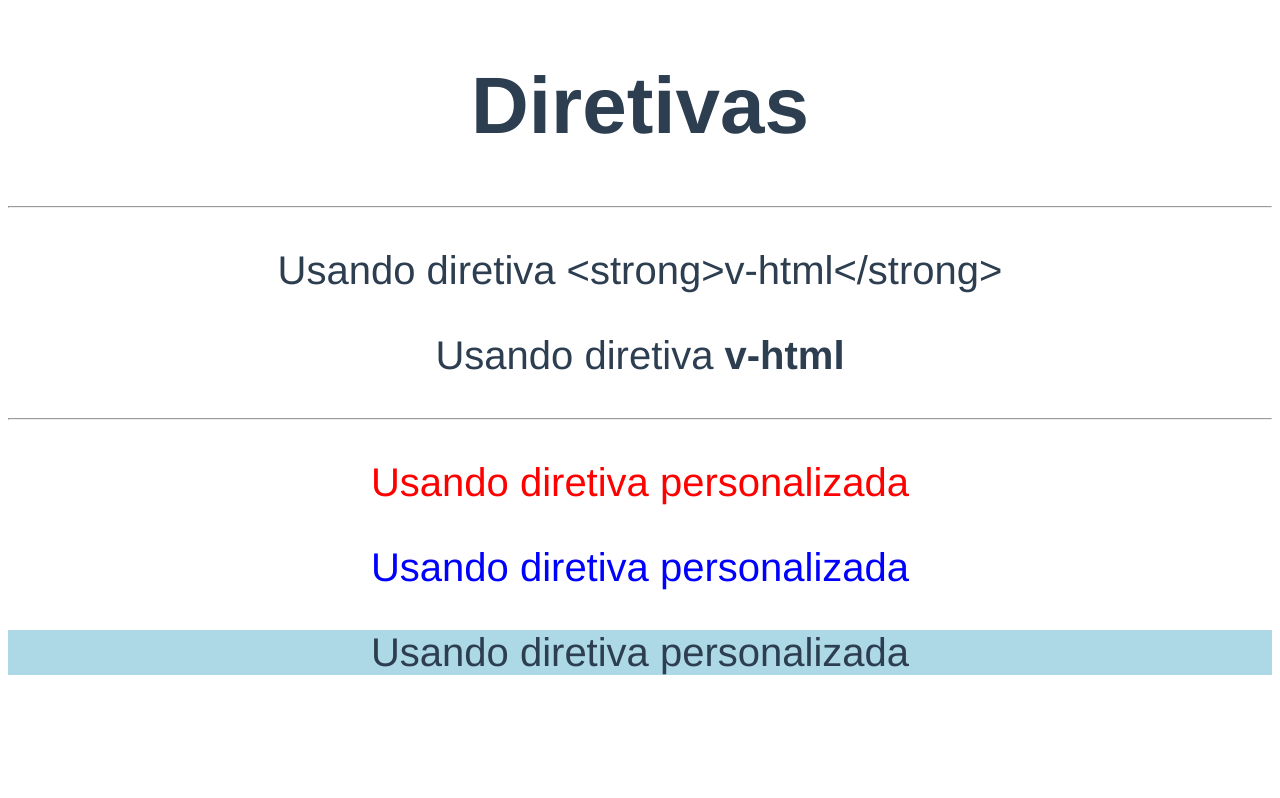
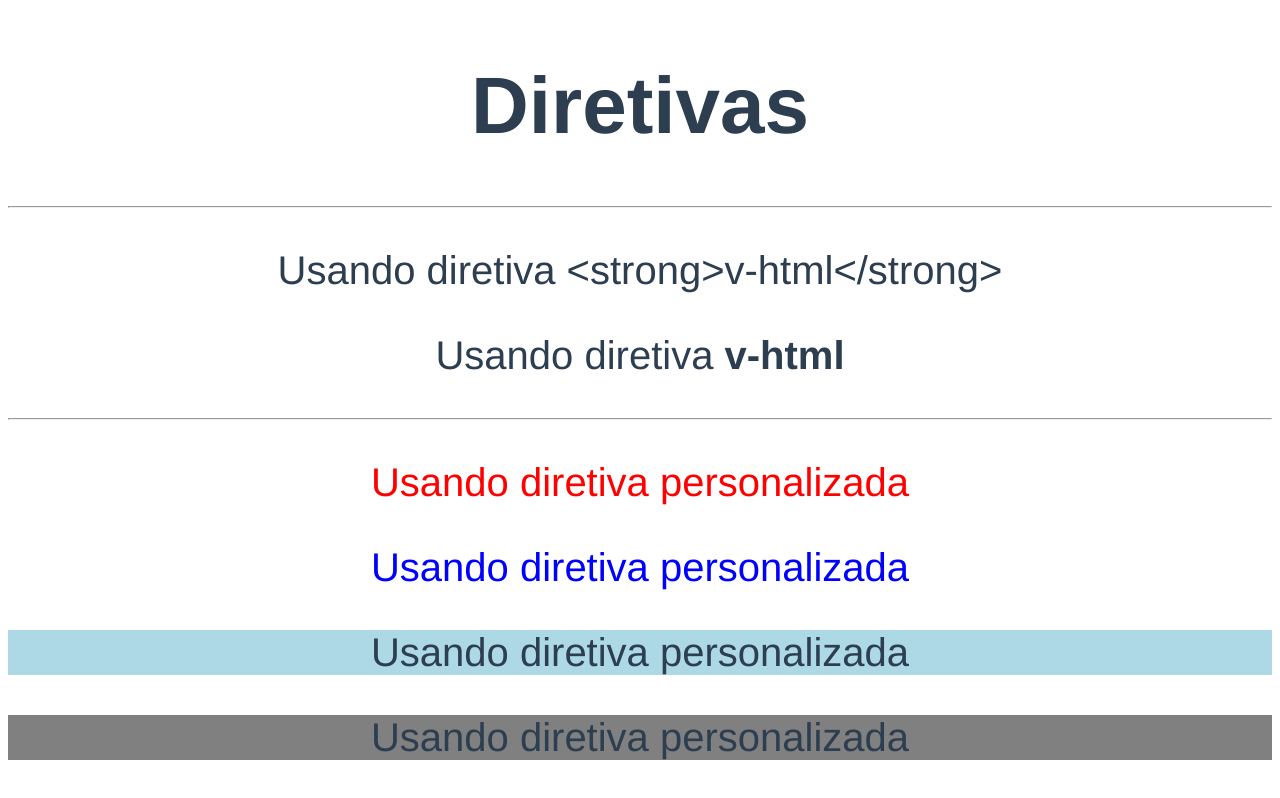
Before and after one commit to lmbaldi/curso-vue, a Vue app in the folder diretivas/diretivas-exercicios/: page / in a window 1280 px wide. Built offline with nearby package versions, Linux system fonts and the light colour scheme.

Commit message:
modifying custom directives with modifiers

```diff
--- a/diretivas/diretivas-exercicios/src/App.vue
+++ b/diretivas/diretivas-exercicios/src/App.vue
@@ -9,9 +9,11 @@
     <!-- <p v-destaque>Usando diretiva personalizada</p> -->
 	<p v-destaque="'red'">Usando diretiva personalizada</p>
 
-	<p v-destaque="cor">Usando diretiva personalizada</p>
+	<p v-destaque.atrasar="cor">Usando diretiva personalizada</p>
 
 	<p v-destaque:fundo="'lightblue'">Usando diretiva personalizada</p>
+
+  <p v-destaque:fundo.atrasar="'grey'">Usando diretiva personalizada</p>
 
 
   </div>
--- a/diretivas/diretivas-exercicios/src/main.js
+++ b/diretivas/diretivas-exercicios/src/main.js
@@ -6,11 +6,19 @@ Vue.config.productionTip = false
 Vue.directive('destaque', {
 	bind(el, binding, vnode) {
 		// el.style.backgroundColor = 'lightgreen'
-		if(binding.arg === 'fundo'){
-			el.style.backgroundColor = binding.value
-		} else {
-			el.style.color = binding.value
-		}
+
+		let atraso = 0
+		if (binding.modifiers['atrasar']) atraso = 3000
+
+		setTimeout(() => {
+			if (binding.arg === 'fundo') {
+				el.style.backgroundColor = binding.value
+			} else {
+				el.style.color = binding.value
+			}
+		}, atraso)
+
+
 	}
 })
 
```
